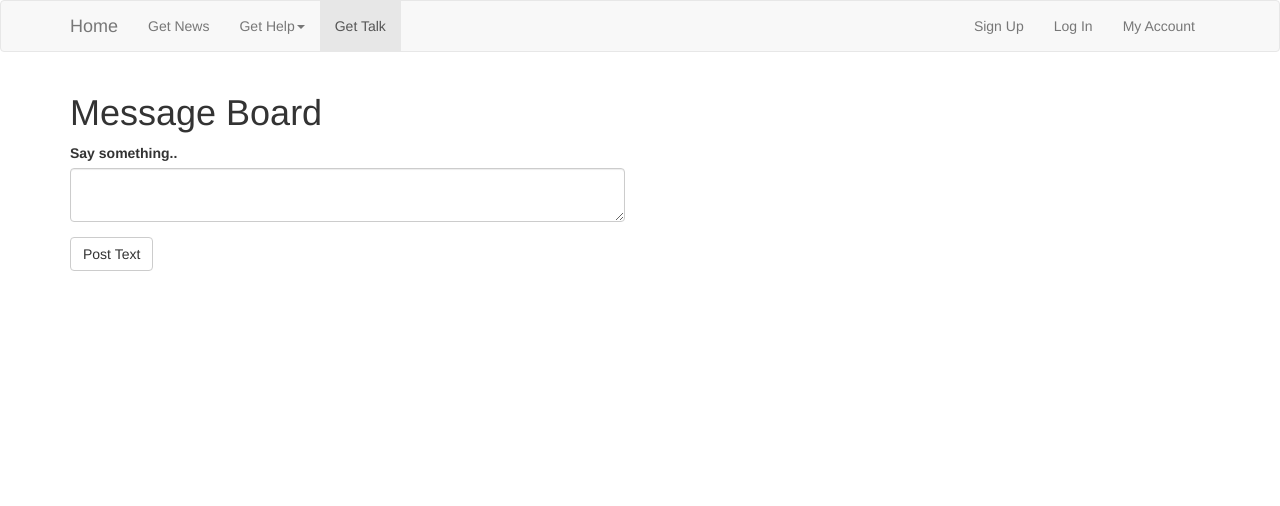
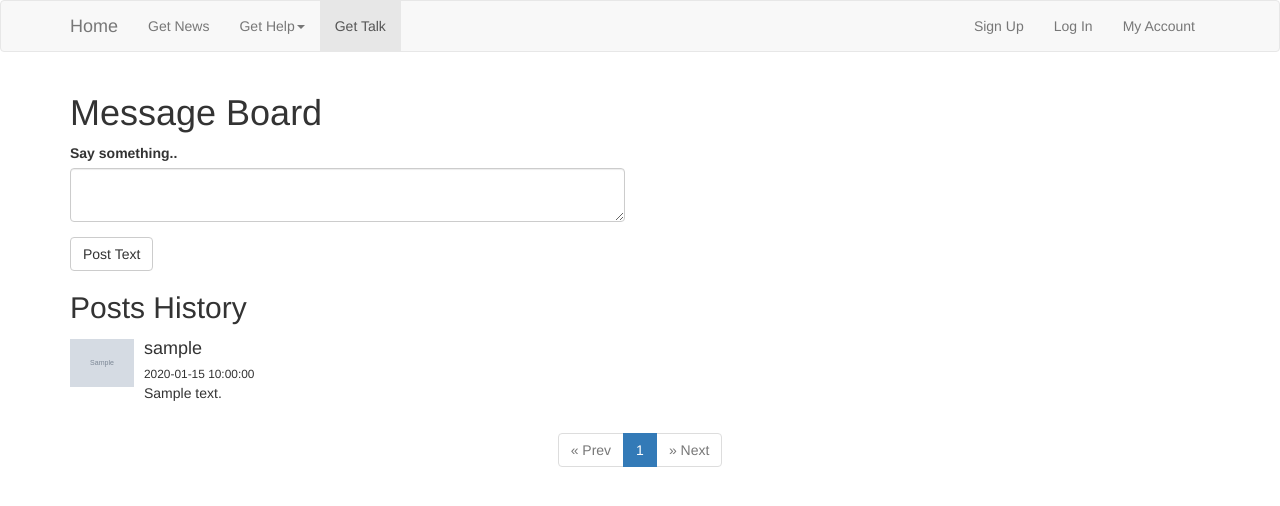
Before and after one commit to crescents720/Team03-COVIDCoach, a Flask app: page /board in a window 1280 px wide. Shown: the top 506 px of the page. Run offline with Flask 2, Linux system fonts and the light colour scheme; tables that the repository leaves empty hold one stand-in row (values such as "Sample post"); grey boxes marked "Sample" are stand-in pictures; some libraries are stand-ins or nearby versions.

Commit message:
modify posts& add different user involved

```diff
--- a/app/models.py
+++ b/app/models.py
@@ -50,12 +50,13 @@ class User(db.Model, UserMixin):
         if not self.is_following(user):
             self.followed.append(user)
 
-    def unfollow(self,user):
+    def unfollow(self, user):
         if self.is_following(user):
             self.followed.remove(user)
 
     def is_following(self, user):
-        return self.followed.filter(followers.c.follower_id == user.id).count() > 0
+        print(self.followed.count(user))
+        return self.followed.count(user) > 0
 
 
 class Post(db.Model):
--- a/app/routes.py
+++ b/app/routes.py
@@ -152,9 +152,7 @@ def user_account_page():
     print(fetched_item)
     n_followers = len(current_user.followers)
     n_followed = len(current_user.followed)
-    page = request.args.get('page', 1, type=int)
-    posts = Post.query.order_by(Post.timestamp.desc()).paginate(page, 2, False)
-    return render_template('myaccount.html', title=title, likedHistory=fetched_item, n_followers=n_followers, n_followed=n_followed, posts=posts)
+    return render_template('myaccount.html', title=title, likedHistory=fetched_item, n_followers=n_followers, n_followed=n_followed)
 
 
 @app.route('/logout')
@@ -206,4 +204,46 @@ def board_page():
         current_user.posts.append(post)
         db.session.commit()
         flash('You have post a new message', category='success')
-    return render_template('board.html', title=title, form=form)
+    page = request.args.get('page', 1, type=int)
+    posts = Post.query.order_by(Post.timestamp.desc()).paginate(page, 5, False)
+    return render_template('board.html', title=title, form=form, posts=posts)
+
+
+@app.route('/user_post_page/<username>')
+@login_required
+def user_post_page(username):
+    user = User.query.filter_by(username=username).first()
+    if user:
+        page = request.args.get('page', 1, type=int)
+        posts = Post.query.filter_by(user_id=user.id).order_by(Post.timestamp.desc()).paginate(page, 5, False)
+        return render_template('user_post_page.html', user=user, posts=posts)
+    else:
+        return '404'
+
+
+@app.route('/follow/<username>')
+@login_required
+def follow(username):
+    user = User.query.filter_by(username=username).first()
+    if user:
+        current_user.follow(user)
+        db.session.commit()
+        page = request.args.get('page', 1, type=int)
+        posts = Post.query.filter_by(user_id=user.id).order_by(Post.timestamp.desc()).paginate(page, 5, False)
+        return render_template('user_post_page.html', user=user, posts=posts)
+    else:
+        return '404'
+
+
+@app.route('/unfollow/<username>')
+@login_required
+def unfollow(username):
+    user = User.query.filter_by(username=username).first()
+    if user:
+        current_user.unfollow(user)
+        db.session.commit()
+        page = request.args.get('page', 1, type=int)
+        posts = Post.query.filter_by(user_id=user.id).order_by(Post.timestamp.desc()).paginate(page, 5, False)
+        return render_template('user_post_page.html', user=user, posts=posts)
+    else:
+        return '404'
--- a/app/templates/board.html
+++ b/app/templates/board.html
@@ -8,4 +8,8 @@
           {{ wtf.quick_form(form) }}
         </div>
   </div>
+
+  <h2>Posts History</h2>
+  {% include 'post_content.html' %}
+
 {% endblock %}
--- /dev/null
+++ b/app/templates/post_content.html
@@ -0,0 +1,38 @@
+{% for post in posts.items %}
+    <div class="media">
+      <div class="media-left">
+        <a href="{{ url_for('user_post_page', username=post.author.username) }}">
+          <img class="media-object" src="{{ post.author.avatar_img }}" alt="avatar" width="64px">
+        </a>
+      </div>
+      <div class="media-body">
+        <h4 class="media-heading">{{ post.author.username }}</h4>
+        <small class="text=muted">{{ post.timestamp }}</small>
+        <p>{{ post.body }}</p>
+      </div>
+    </div>
+  {% endfor %}
+
+<nav aria-label="Page navigation">
+      <center>
+        <ul class="pagination">
+            <li class="{% if not posts.has_prev %}disabled{% endif %}">
+              <a href="{{ url_for('board_page', page=posts.prev_num) }}" aria-label="Previous">
+                <span aria-hidden="true">&laquo; Prev</span>
+              </a>
+            </li>
+          {% for i in posts.iter_pages(right_current=3) %}
+           {% if i %}
+            <li class="{% if i == posts.page %}active{% endif %}"><a href="{{ url_for('board_page', page=i) }}">{{ i }}</a></li>
+           {% else %}
+            <li class="disabled"><a href="#"> ... </a></li>
+           {% endif %}
+          {% endfor %}
+           <li class="{% if not posts.has_next %}disabled{% endif %}">
+              <a href="{{ url_for('board_page', page=posts.next_num) }}" aria-label="Next">
+                <span aria-hidden="true">&raquo; Next</span>
+              </a>
+           </li>
+       </ul>
+      </center>
+  </nav>
```
Also changed, not shown: app/templates/myaccount.html (+0 -40 lines), app/templates/user_post_page.html (added, +21 -0 lines).
